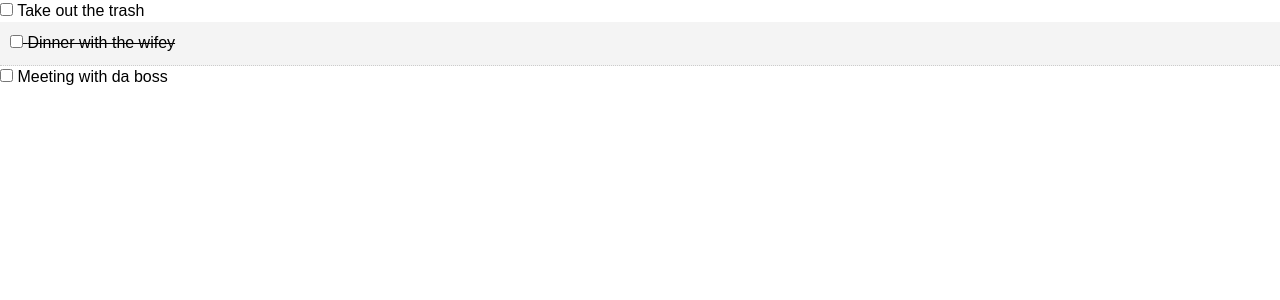
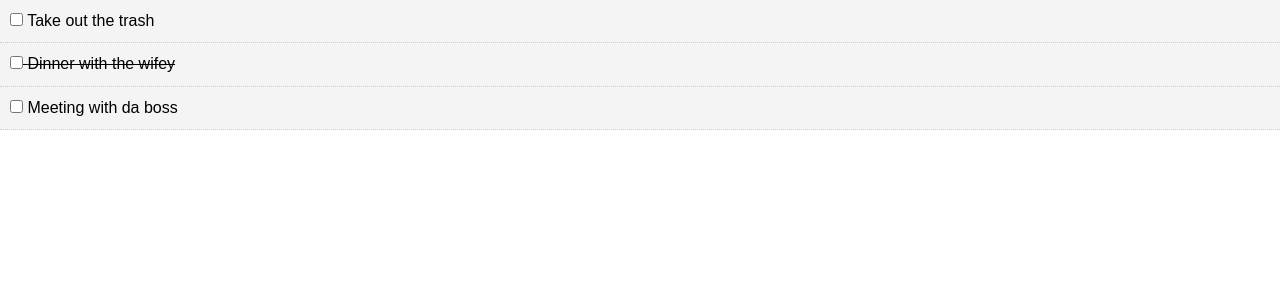
Before and after one commit to Daniel-Choiniere/traversyreact, a React (Create React App) app: page / in a window 1280 px wide. Shown: the top 300 px of the page. Built offline with nearby package versions, Linux system fonts and the light colour scheme.

Commit message:
method that is called when user selects checkbox has to be sent up each level of the React App, we create props with methods until we get to root App.js file where it can be defined.

```diff
--- a/src/App.js
+++ b/src/App.js
@@ -24,12 +24,16 @@
     ]
   }
 
+  markComplete = () => {
+    console.log("Hello");
+  }
+
   render() {
     // console.log(this.state.todos);
     return (
       // in JSX cannot use class need to use className
       <div className="App">
-        <Todos todos={this.state.todos} />
+        <Todos todos={this.state.todos} markComplete={this.markComplete}/>
       </div>
     );
   }
--- a/src/components/Todoitem.js
+++ b/src/components/Todoitem.js
@@ -5,18 +5,15 @@
 
     // a function method thst gets called with render to put a line through the todo item if completed is true
     getStyle = () => {
-        if(this.props.todo.completed) {
             return {
                 background: '#f4f4f4',
                 padding: '10px',
                 borderBottom: '1px #ccc dotted',
-                // terenary opperator - if the todo.completed property is true (represented by ?) then toggle the line through property on. Else (represented by :) toggle the line through property off.
+                // terenary opperator - if the props.todo.completed property is true (represented by ?) then toggle the line through property on. Else (represented by :) toggle the line through property off.
                 textDecoration: this.props.todo.completed ?
                 'line-through' : 'none'
-            }
-        }
+        };
     }
-
 
     render() {
         return (
@@ -24,7 +21,8 @@
             // <div style={{ backgroundColor: "#f4f4f4" }}>
             <div style={ this.getStyle() }>
                 <p>
-                    <input type='checkbox' /> {' '}
+                {/* when a checkbox is selected this.props.markComplete is called and goes up a level to the Todos class in Todos file */}
+                    <input type='checkbox' onChange={this.props.markComplete} /> {' '}
                     { this.props.todo.title }
                 </p>
             </div>
--- a/src/components/Todos.js
+++ b/src/components/Todos.js
@@ -6,7 +6,9 @@
 class Todos extends Component {
   render() {
     return this.props.todos.map((todo) => (
-        <Todoitem key={todo.id} todo={todo} />
+        // markComplete is sent up when called from Todoitem file when user selects a checkbox.
+        // it will now be pushed up a level to the App.js file where it will be called and defined.
+        <Todoitem key={todo.id} todo={todo} markComplete={this.props.markComplete} />
       ));
   }
 }
```
